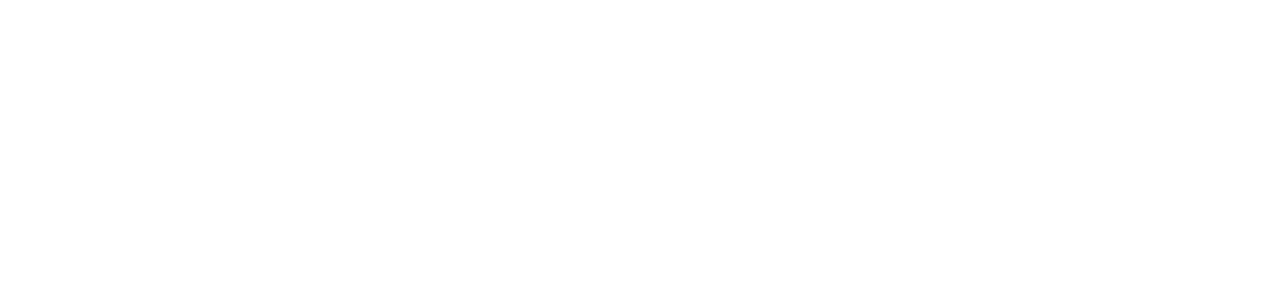
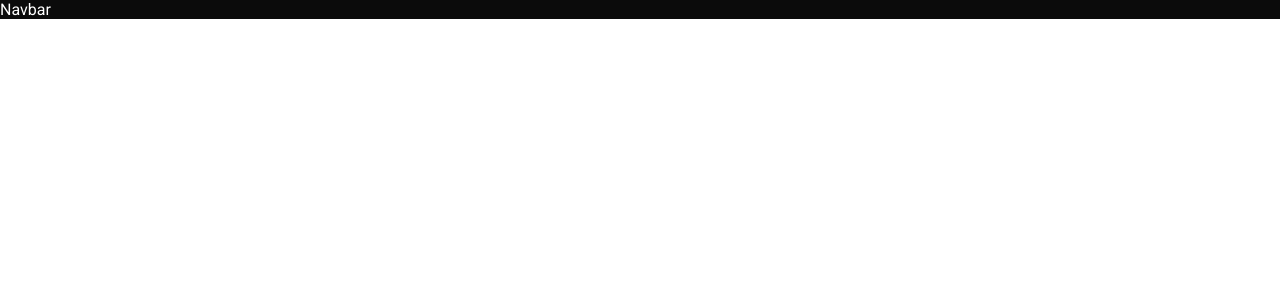
Before and after one commit to prashil13-hub/Netflix_Clone, a React (Create React App) app in the folder netflix_clone/: page / in a window 1280 px wide. Shown: the top 300 px of the page. Built offline with nearby package versions, Linux system fonts and the light colour scheme.

Commit message:
Added navbar

```diff
--- a/netflix_clone/public/index.html
+++ b/netflix_clone/public/index.html
@@ -4,6 +4,7 @@
     <meta charset="utf-8" />
     <link rel="icon" href="%PUBLIC_URL%/favicon.ico" />
     <meta name="viewport" content="width=device-width, initial-scale=1" />
+    <link href="https://fonts.googleapis.com/css2?family=Roboto:ital,wght@0,100;0,400;1,300;1,400&display=swap" rel="stylesheet">
     <meta name="theme-color" content="#000000" />
     <meta
       name="description"
@@ -24,6 +25,11 @@
       work correctly both with client-side routing and a non-root public URL.
       Learn how to configure a non-root public URL by running `npm run build`.
     -->
+    <style>
+      *{
+        font-family: 'Roboto', sans-serif;
+      }
+    </style>
     <title>React App</title>
   </head>
   <body>
--- a/netflix_clone/src/App.css
+++ /dev/null
@@ -1,38 +0,0 @@
-.App {
-  text-align: center;
-}
-
-.App-logo {
-  height: 40vmin;
-  pointer-events: none;
-}
-
-@media (prefers-reduced-motion: no-preference) {
-  .App-logo {
-    animation: App-logo-spin infinite 20s linear;
-  }
-}
-
-.App-header {
-  background-color: #282c34;
-  min-height: 100vh;
-  display: flex;
-  flex-direction: column;
-  align-items: center;
-  justify-content: center;
-  font-size: calc(10px + 2vmin);
-  color: white;
-}
-
-.App-link {
-  color: #61dafb;
-}
-
-@keyframes App-logo-spin {
-  from {
-    transform: rotate(0deg);
-  }
-  to {
-    transform: rotate(360deg);
-  }
-}
--- a/netflix_clone/src/App.js
+++ b/netflix_clone/src/App.jsx
@@ -1,11 +1,10 @@
 import logo from './logo.svg';
-import './App.css';
+import './App.scss';
+import Home from './Home/Home';
 
 function App() {
   return (
-    <div >
-
-    </div>
+    <Home/>
   );
 }
 
--- /dev/null
+++ b/netflix_clone/src/App.scss
@@ -0,0 +1,3 @@
+:root{
+    --main-color : #0b0b0b
+}
--- /dev/null
+++ b/netflix_clone/src/Components/Navbar/Navbar.jsx
@@ -0,0 +1,12 @@
+import React from 'react'
+import './Navbar.scss'
+
+function Navbar() {
+  return (
+    <div className='navbar'>
+        Navbar
+    </div>
+  )
+}
+
+export default Navbar
--- /dev/null
+++ b/netflix_clone/src/Components/Navbar/Navbar.scss
@@ -0,0 +1,3 @@
+.navbar{
+    color: white;
+}
--- /dev/null
+++ b/netflix_clone/src/Home/Home.jsx
@@ -0,0 +1,14 @@
+import React from 'react'
+import AcUnitIcon from '@mui/icons-material/AcUnit';
+import './Home.scss'
+import Navbar from '../Components/Navbar/Navbar';
+
+const Home = () => {
+  return (
+    <div className='home'>
+        <Navbar/>
+    </div>
+  )
+}
+
+export default Home
--- /dev/null
+++ b/netflix_clone/src/Home/Home.scss
@@ -0,0 +1,4 @@
+.home{
+    background-color: var(--main-color);
+
+}
--- a/netflix_clone/src/index.js
+++ b/netflix_clone/src/index.js
@@ -5,9 +5,7 @@
 import reportWebVitals from './reportWebVitals';
 
 ReactDOM.render(
-  <React.StrictMode>
-    <App />
-  </React.StrictMode>,
+    <App />,
   document.getElementById('root')
 );
 
```
Also changed, not shown: netflix_clone/package.json (+7 -0 lines), 1 other file (tests, documents, lock files or other folders).
